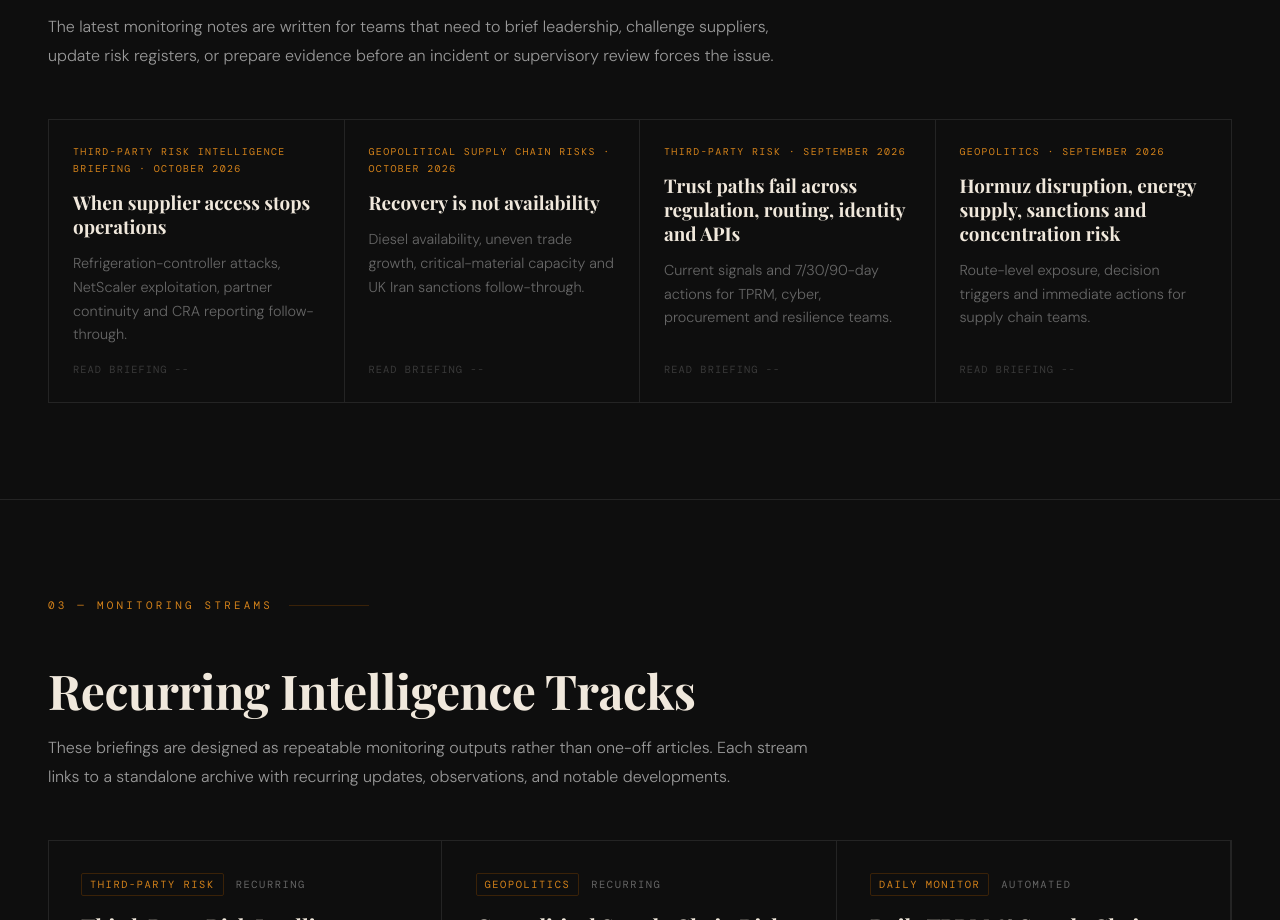
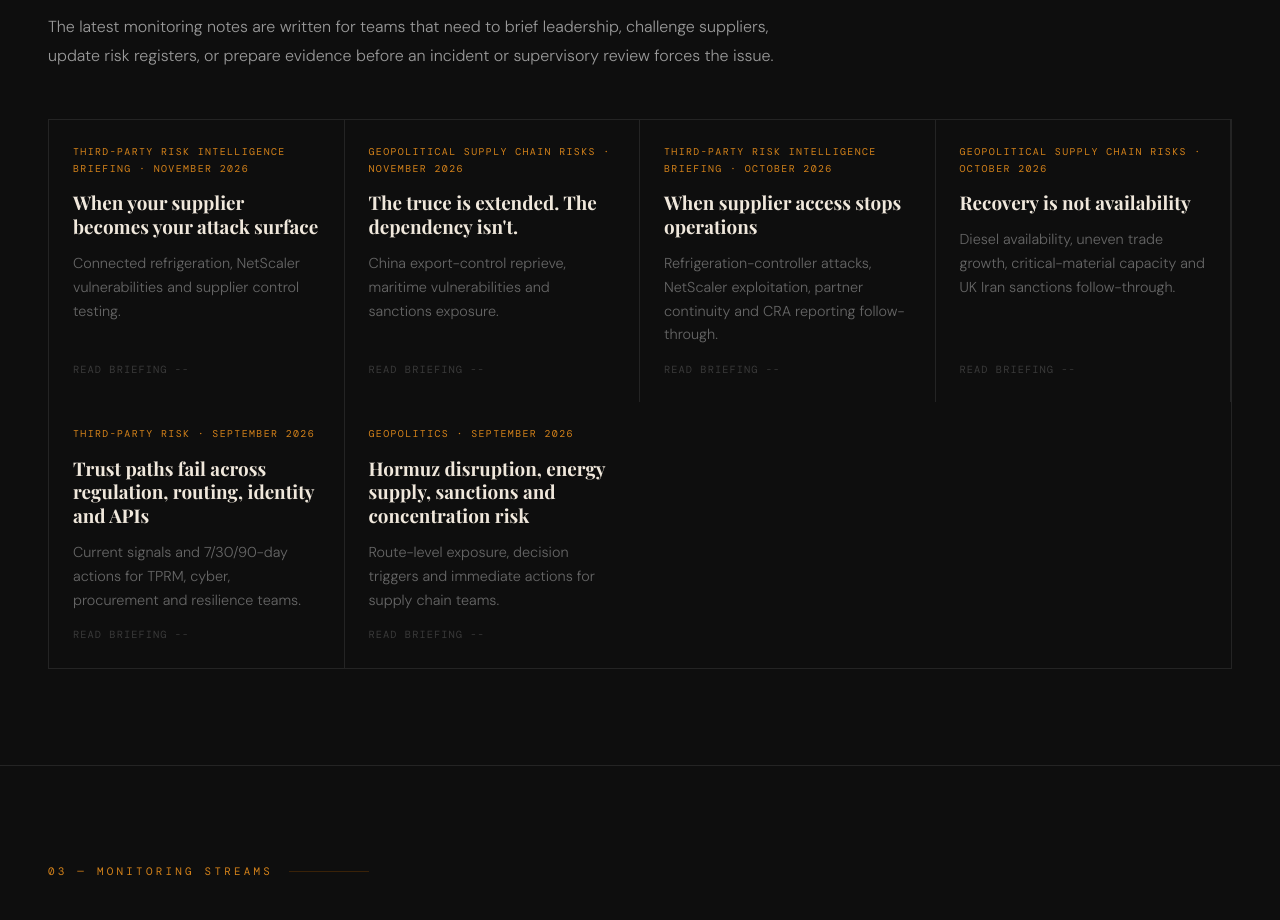
Before and after one commit to ghask760/ghask760.github.io, a plain HTML site: page monitoring.html in a window 1280 px wide. Shown: the part 2559-3479 px from the top of the page. Drawn offline with nearby package versions, Linux system fonts and the light colour scheme; a web font is replaced by a local one.

Commit message:
Link November 2026 monitoring briefings

```diff
--- a/monitoring.html
+++ b/monitoring.html
@@ -774,7 +774,9 @@
       update risk registers, or prepare evidence before an incident or supervisory review forces the issue.
     </p>
 
-    <div class="briefing-strip"><a class="briefing-card" href="tprm-briefing-october-2026.html"><div class="briefing-meta">Third-Party Risk Intelligence Briefing · October 2026</div><h3>When supplier access stops operations</h3><p>Refrigeration-controller attacks, NetScaler exploitation, partner continuity and CRA reporting follow-through.</p><span>Read briefing --</span></a>
+    <div class="briefing-strip"><a class="briefing-card" href="tprm-briefing-november-2026.html"><div class="briefing-meta">Third-Party Risk Intelligence Briefing · November 2026</div><h3>When your supplier becomes your attack surface</h3><p>Connected refrigeration, NetScaler vulnerabilities and supplier control testing.</p><span>Read briefing --</span></a>
+<a class="briefing-card" href="geopolitical-supply-chain-risks-november-2026.html"><div class="briefing-meta">Geopolitical Supply Chain Risks · November 2026</div><h3>The truce is extended. The dependency isn't.</h3><p>China export-control reprieve, maritime vulnerabilities and sanctions exposure.</p><span>Read briefing --</span></a>
+<a class="briefing-card" href="tprm-briefing-october-2026.html"><div class="briefing-meta">Third-Party Risk Intelligence Briefing · October 2026</div><h3>When supplier access stops operations</h3><p>Refrigeration-controller attacks, NetScaler exploitation, partner continuity and CRA reporting follow-through.</p><span>Read briefing --</span></a>
 <a class="briefing-card" href="geopolitical-supply-chain-risks-october-2026.html"><div class="briefing-meta">Geopolitical Supply Chain Risks · October 2026</div><h3>Recovery is not availability</h3><p>Diesel availability, uneven trade growth, critical-material capacity and UK Iran sanctions follow-through.</p><span>Read briefing --</span></a>
 <a class="briefing-card" href="tprm-briefing-september-2026.html">
         <div class="briefing-meta">Third-party risk &middot; September 2026</div>
```
